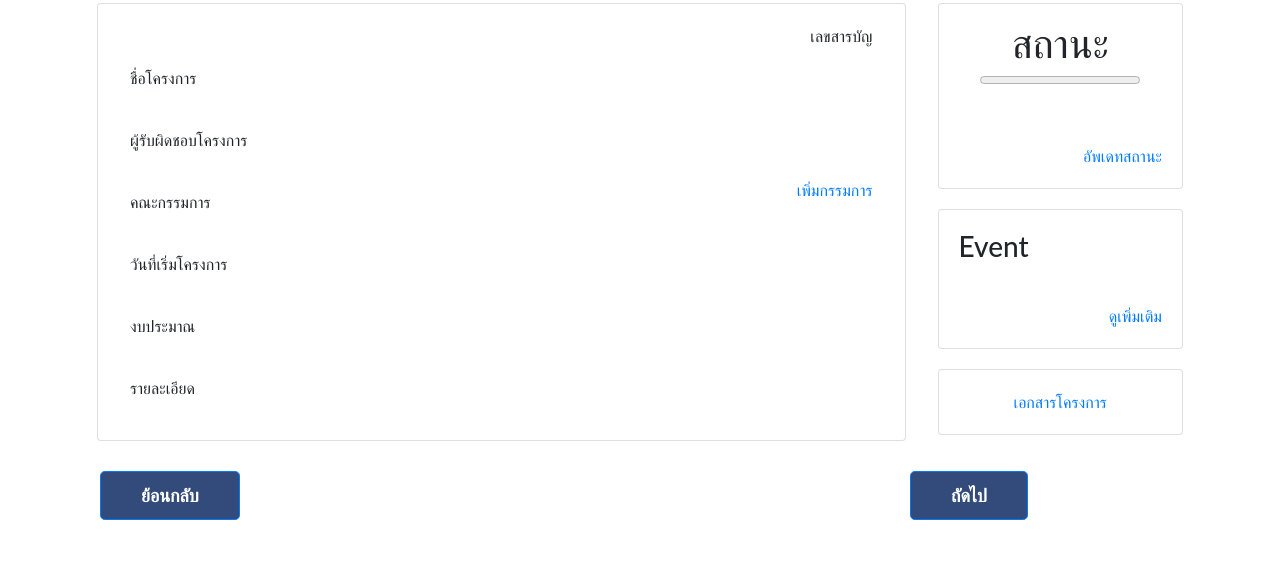
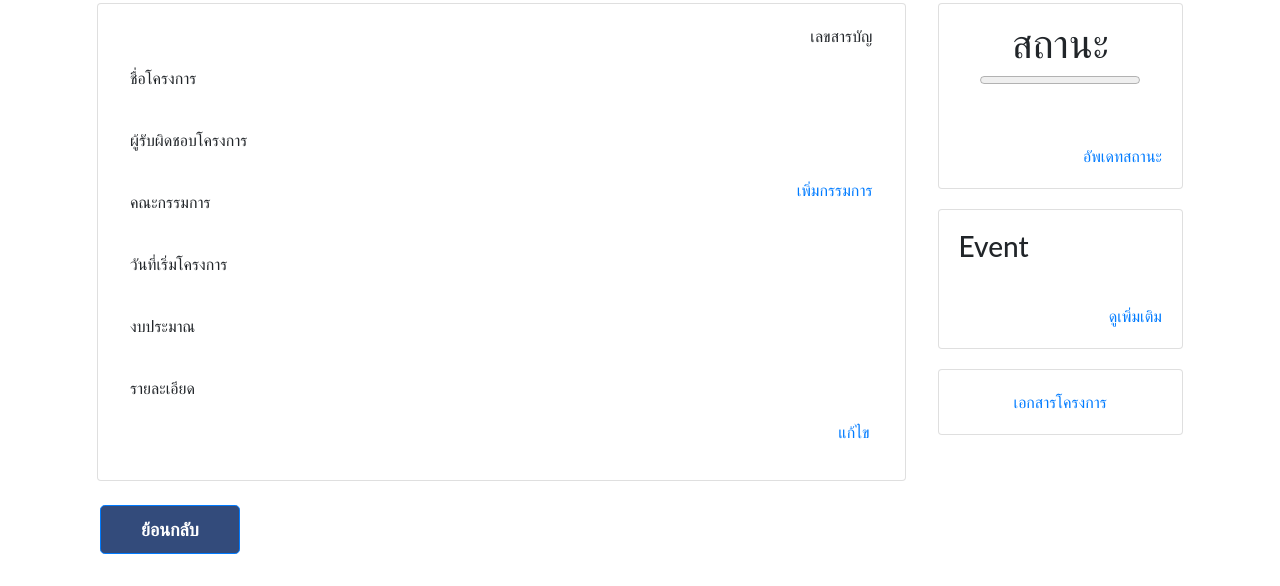
Before and after one commit to nadonez2943/NSM, a Flask app: template APP/templates/draft.html in a window 1280 px wide. Shown: the part 214-800 px from the top of the page. Run offline with Flask 2, Linux system fonts and the light colour scheme; the template is opened without the code that fills it, so the values that code supplies are empty; some libraries are stand-ins or nearby versions.

Commit message:
v.14.5
v.14.5

```diff
--- a/APP/templates/draft.html
+++ b/APP/templates/draft.html
@@ -66,6 +66,7 @@
                     </label>
                   </div>
                 </div>
+                <p align="right"><a href="#" > แก้ไข</a></p>
               <!-- </form> -->
             </div>
           </div>
@@ -94,12 +95,5 @@
         </div>
       </div>
       <br>
-      <footer>
-        <div class="col-75">
-          <a  class="btn btn-primary btn-lg" href ="/" >ย้อนกลับ</a>
-        </div>
-        <div class="col-25">
-          <a  class="btn btn-primary btn-lg" href ="/" >ถัดไป</a>
-        </div>
-      </footer>
+      <input class="btn btn-primary btn-lg" type="button" onclick="history.back()" value="ย้อนกลับ">
     {% endblock %}
```
